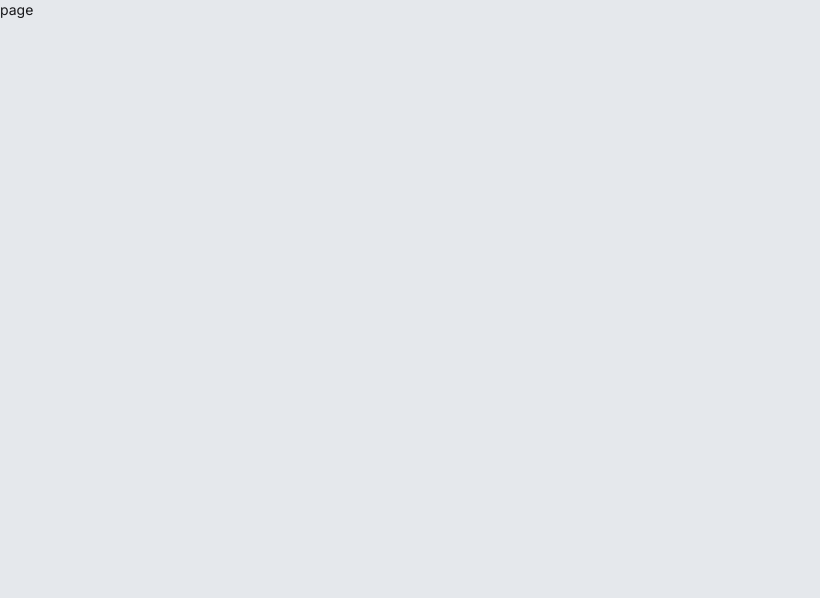
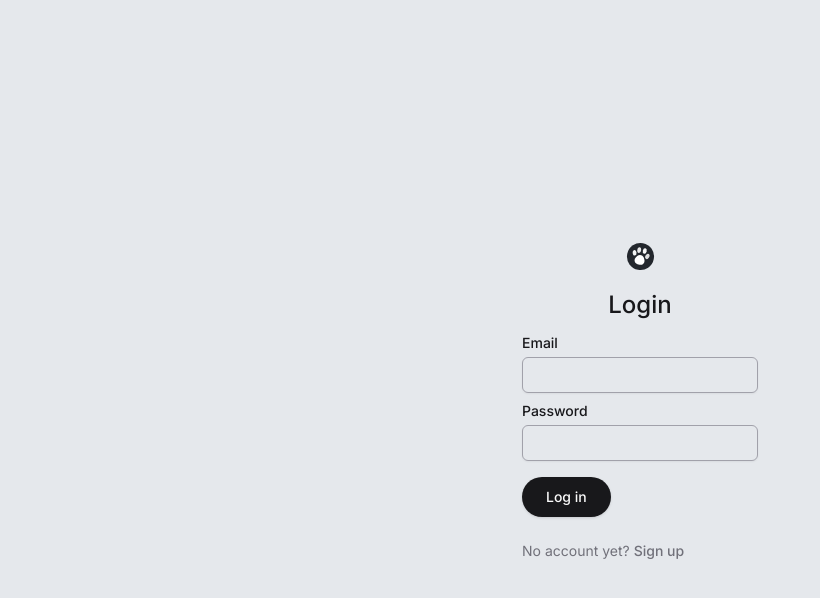
Before and after one commit to tomoki-yamamura/petsoft, a Next.js app: page /login in a window 1280 px wide. Shown: the top 598 px of the page, without its empty margins (0-820 px from the left). Built offline with nearby package versions, Linux system fonts and the light colour scheme.

Commit message:
init auth

```diff
--- a/src/actions/actions.ts
+++ b/src/actions/actions.ts
@@ -1,10 +1,8 @@
 "use server";
 
 import prisma from "@/lib/db";
-import { PetEssentials } from "@/lib/types";
 import { sleep } from "@/lib/utils";
 import { petFormSchema, petIdSchema } from "@/lib/validations";
-import { Pet } from "@prisma/client";
 import { revalidatePath } from "next/cache";
 
 export async function addPet(pet: unknown) {
--- /dev/null
+++ b/src/app/(auth)/layout.tsx
@@ -0,0 +1,12 @@
+import Logo from "@/components/logo"
+
+export default function Layout({ children}: {
+  children: React.ReactNode
+}) {
+  return (
+    <div className="flex flex-col gap-y-5 justify-center items-center min-h-screen">
+      <Logo />
+      {children}
+    </div>
+  )
+}
--- a/src/app/(auth)/login/page.tsx
+++ b/src/app/(auth)/login/page.tsx
@@ -1,5 +1,20 @@
+import AuthForm from "@/components/auth-form";
+import H1 from "@/components/h1";
+
 export default function Page() {
   return (
-    <div>page</div>
+    <main>
+      <H1 className="mb-4 text-center">Login</H1>
+
+      <AuthForm />
+
+      <p className="mt-6 text-sm text-zinc-500">
+        No account yet?{" "}
+        <a href="/signup" className="font-medium">
+          Sign up
+        </a>
+
+      </p>
+    </main>
   )
 }
--- a/src/app/(auth)/signup/page.tsx
+++ b/src/app/(auth)/signup/page.tsx
@@ -1,5 +1,20 @@
+import AuthForm from "@/components/auth-form";
+import H1 from "@/components/h1";
+
 export default function Page() {
   return (
-    <div>page</div>
+    <main>
+      <H1 className="mb-4 text-center">Sign Up</H1>
+
+      <AuthForm />
+
+      <p className="mt-6 text-sm text-zinc-500">
+        Already have an account?{" "}
+        <a href="/login" className="font-medium">
+          Log in
+        </a>
+
+      </p>
+    </main>
   )
 }
--- /dev/null
+++ b/src/components/auth-form.tsx
@@ -0,0 +1,21 @@
+import { Button } from "./ui/button";
+import { Input } from "./ui/input";
+import { Label } from "./ui/label";
+
+export default function AuthForm() {
+  return (
+    <form className="">
+      <div className="space-y-1">
+        <Label htmlFor="email">Email</Label>
+        <Input id="email" type="email" />
+      </div>
+
+      <div className="mb-4 space-y-1 mt-2">
+        <Label htmlFor="password">Password</Label>
+        <Input id="password" type="password" />
+      </div>
+
+      <Button>Log in</Button>
+    </form>
+  )
+}
--- a/src/components/ui/input.tsx
+++ b/src/components/ui/input.tsx
@@ -1,6 +1,6 @@
-import * as React from "react"
+import * as React from "react";
 
-import { cn } from "@/lib/utils"
+import { cn } from "@/lib/utils";
 
 export interface InputProps
   extends React.InputHTMLAttributes<HTMLInputElement> {}
@@ -11,15 +11,15 @@
       <input
         type={type}
         className={cn(
-          "flex h-9 w-full rounded-md border border-zinc-200 bg-transparent px-3 py-1 text-sm shadow-sm transition-colors file:border-0 file:bg-transparent file:text-sm file:font-medium placeholder:text-zinc-500 focus-visible:outline-none focus-visible:ring-1 focus-visible:ring-zinc-950 disabled:cursor-not-allowed disabled:opacity-50   ",
+          "flex h-9 w-full rounded-md border border-zinc-400 bg-transparent px-3 py-1 text-sm shadow-sm transition-colors file:border-0 file:bg-transparent file:text-sm file:font-medium placeholder:text-zinc-500 focus-visible:outline-none focus-visible:ring-1 focus-visible:ring-zinc-950 disabled:cursor-not-allowed disabled:opacity-50",
           className
         )}
         ref={ref}
         {...props}
       />
-    )
+    );
   }
-)
-Input.displayName = "Input"
+);
+Input.displayName = "Input";
 
-export { Input }
+export { Input };
```
Also changed, not shown: src/components/ui/label.tsx (line endings or trailing spaces), 1 other file (tests, documents, lock files or other folders).
